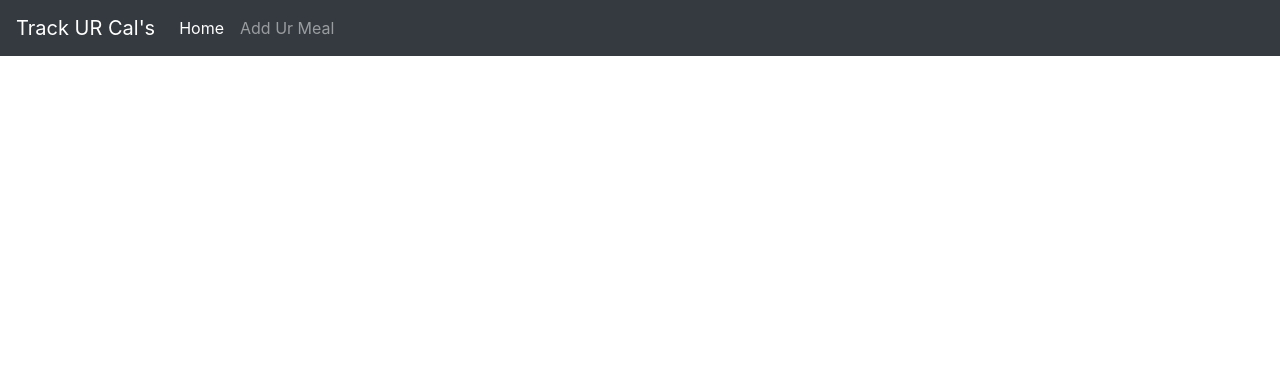
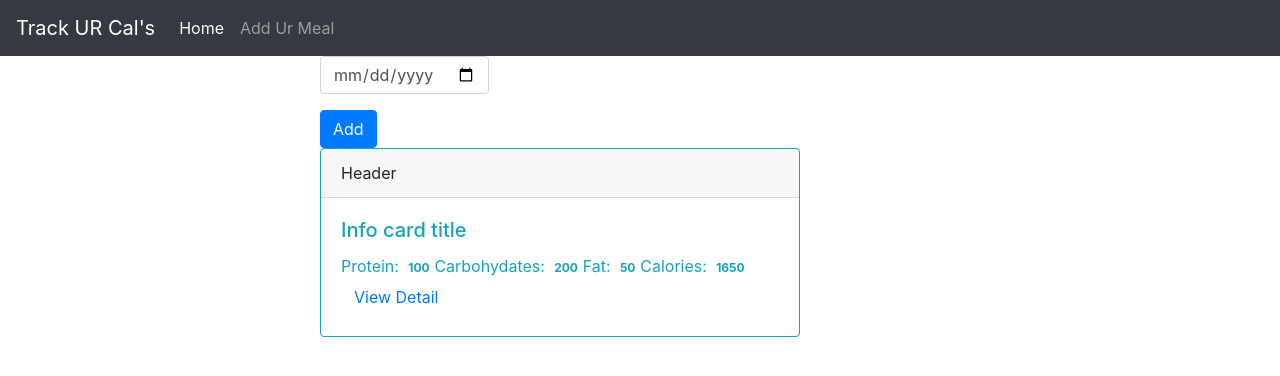
Before and after one commit to Krom121/food-tracker, a Flask app: page / in a window 1280 px wide. Shown: the top 376 px of the page. Run offline with Flask 2, Linux system fonts and the light colour scheme; some libraries are stand-ins or nearby versions.

Commit message:
basic html setup

```diff
--- a/templates/add_food.html
+++ b/templates/add_food.html
@@ -0,0 +1,4 @@
+{% extends "base.html" %}
+{% block content %}
+
+{% endblock %}
--- /dev/null
+++ b/templates/base.html
@@ -0,0 +1,41 @@
+<!DOCTYPE html>
+<html lang="en">
+<head>
+    <meta charset="UTF-8">
+    <meta name="viewport" content="width=device-width, initial-scale=1.0">
+    <meta http-equiv="X-UA-Compatible" content="ie=edge">
+    <!-- Bootstrap css -->
+    <link rel="stylesheet" href="{{ url_for('static', filename='css/bootstrap.css') }}">
+    <!-- Custom css -->
+    <link rel="stylesheet" href="{{ url_for('static', filename='css/main.css') }}">
+    <title>Calorie Tracker</title>
+</head>
+<body>
+    <header>
+        <!-- Bootstrap navbar -->
+        <nav class="navbar navbar-expand-lg navbar-dark bg-dark">
+            <a class="navbar-brand" href="{{ url_for('index') }}">Track UR Cal's</a>
+            <button class="navbar-toggler" type="button" data-toggle="collapse" data-target="#navbarNavAltMarkup" aria-controls="navbarNavAltMarkup" aria-expanded="false" aria-label="Toggle navigation">
+              <span class="navbar-toggler-icon"></span>
+            </button>
+            <div class="collapse navbar-collapse" id="navbarNavAltMarkup">
+              <div class="navbar-nav">
+                <a class="nav-item nav-link active" href="{{ url_for('index') }}">Home <span class="sr-only">(current)</span></a>
+                <a class="nav-item nav-link" href="{{ url_for('add_food')}}">Add Ur Meal</a>
+              </div>
+            </div>
+          </nav>
+    </header>
+    <main>
+    {% block content %}
+
+    {% endblock %}
+    </main>
+    <!-- Bootstrap JavaScript CDN -->
+    <script src="https://code.jquery.com/jquery-3.4.1.slim.min.js" integrity="sha384-J6qa4849blE2+poT4WnyKhv5vZF5SrPo0iEjwBvKU7imGFAV0wwj1yYfoRSJoZ+n" crossorigin="anonymous"></script>
+    <script src="https://cdn.jsdelivr.net/npm/popper.js@1.16.0/dist/umd/popper.min.js" integrity="sha384-Q6E9RHvbIyZFJoft+2mJbHaEWldlvI9IOYy5n3zV9zzTtmI3UksdQRVvoxMfooAo" crossorigin="anonymous"></script>
+    <script src="https://stackpath.bootstrapcdn.com/bootstrap/4.4.1/js/bootstrap.min.js" integrity="sha384-wfSDF2E50Y2D1uUdj0O3uMBJnjuUD4Ih7YwaYd1iqfktj0Uod8GCExl3Og8ifwB6" crossorigin="anonymous"></script>
+    <!-- Custom JavaScript -->
+    <script src="{{ url_for('static', filename='js/main.js') }}"></script>
+</body>
+</html>
--- a/templates/day.html
+++ b/templates/day.html
@@ -0,0 +1,4 @@
+{% extends "base.html" %}
+{% block content %}
+
+{% endblock %}
--- a/templates/home.html
+++ b/templates/home.html
@@ -1,34 +1,26 @@
-<!DOCTYPE html>
-<html lang="en">
-<head>
-    <meta charset="UTF-8">
-    <meta name="viewport" content="width=device-width, initial-scale=1.0">
-    <meta http-equiv="X-UA-Compatible" content="ie=edge">
-    <!-- Bootstrap css -->
-    <link rel="stylesheet" href="{{ url_for('static', filename='css/bootstrap.css') }}">
-    <!-- Custom css -->
-    <link rel="stylesheet" href="{{ url_for('static', filename='css/main.css') }}">
-    <title>Calorie Tracker</title>
-</head>
-<body>
-    <header>
-        <!-- Bootstrap navbar -->
-        <nav class="navbar navbar-expand-lg navbar-dark bg-dark">
-            <a class="navbar-brand" href="{{ url_for('index') }}">Track UR Cal's</a>
-            <button class="navbar-toggler" type="button" data-toggle="collapse" data-target="#navbarNavAltMarkup" aria-controls="navbarNavAltMarkup" aria-expanded="false" aria-label="Toggle navigation">
-              <span class="navbar-toggler-icon"></span>
-            </button>
-            <div class="collapse navbar-collapse" id="navbarNavAltMarkup">
-              <div class="navbar-nav">
-                <a class="nav-item nav-link active" href="{{ url_for('index') }}">Home <span class="sr-only">(current)</span></a>
-                <a class="nav-item nav-link" href="{{ url_for('add_food')}}">Add Ur Meal</a>
-              </div>
-            </div>
-          </nav>
-    </header>
-    <script src="https://code.jquery.com/jquery-3.4.1.slim.min.js" integrity="sha384-J6qa4849blE2+poT4WnyKhv5vZF5SrPo0iEjwBvKU7imGFAV0wwj1yYfoRSJoZ+n" crossorigin="anonymous"></script>
-    <script src="https://cdn.jsdelivr.net/npm/popper.js@1.16.0/dist/umd/popper.min.js" integrity="sha384-Q6E9RHvbIyZFJoft+2mJbHaEWldlvI9IOYy5n3zV9zzTtmI3UksdQRVvoxMfooAo" crossorigin="anonymous"></script>
-    <script src="https://stackpath.bootstrapcdn.com/bootstrap/4.4.1/js/bootstrap.min.js" integrity="sha384-wfSDF2E50Y2D1uUdj0O3uMBJnjuUD4Ih7YwaYd1iqfktj0Uod8GCExl3Og8ifwB6" crossorigin="anonymous"></script>
-    <script src="{{ url_for('static', filename='js/main.js') }}"></script>
-</body>
-</html>
+{% extends "base.html" %}
+{% block content %}
+  <div class="container col-sm-6 col-sm-offset-3" role="main"">
+    <div class="row">
+      <form method="POST" action="/">
+        <div class="form-group">
+          <input type="date" class="form-control" id="new-day">
+        </div>
+        <button class="btn btn-primary">Add</button>
+      </form>
+      <div class="card border-info mb-3" style="max-width: 30rem;">
+        <div class="card-header">Header</div>
+        <div class="card-body text-info">
+          <h5 class="card-title">Info card title</h5>
+          <ul class="nav nav-pills" role="tablist">
+            <li><a>Protein: <span class="badge">100</span></a></li>
+            <li><a>Carbohydates: <span class="badge">200</span></a></li>
+            <li><a>Fat: <span class="badge">50</span></a></li>
+            <li><a>Calories: <span class="badge">1650</span></a></li>
+            <li><a href="#" type="button" class="btn btn-link">View Detail</a></li>
+          </ul>
+        </div>
+      </div>
+    </div>
+  </div>
+{% endblock %}
```
